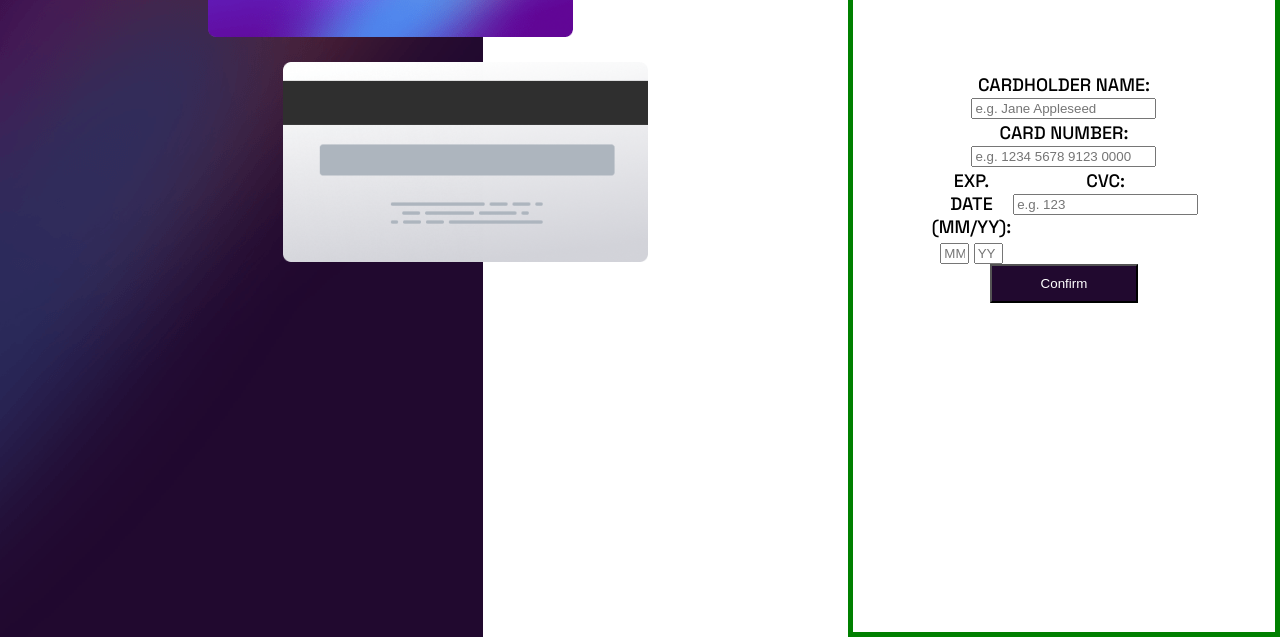
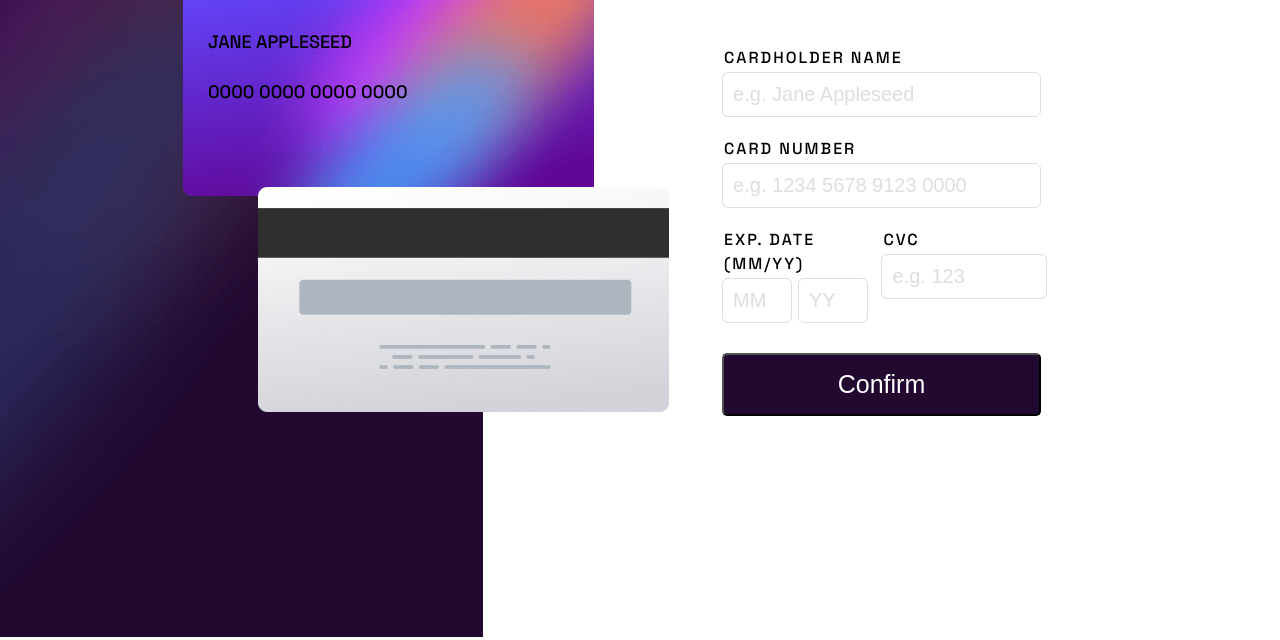
Before and after one commit to rgoncejr33/CardReaderProject, a plain HTML site: page index.html in a window 1280 px wide. Shown: the part 263-903 px from the top of the page. Drawn offline with Linux system fonts and the light colour scheme.

Commit message:
update code to better align with design. Worked on placing text above the card images

```diff
--- a/ProjectCardReader.css
+++ b/ProjectCardReader.css
@@ -20,10 +20,21 @@ body {
 
 label {
     margin: 2px;
+    margin-top: 20px;
 }
 
+input {
+    padding: 10px;
+    border-radius: 6px;
+    border: 1px solid var(--lightGrayishViolet);
+    font-size: 20px;
+}
 input :active {
     border: 5px solid var(--activeInputBorder);
+}
+
+::placeholder {
+    color: var(--lightGrayishViolet);
 }
 
 section {
@@ -34,29 +45,49 @@ section {
     position: relative;
     top: 0;
     left: 0;
+    width: 100%;
 }
 
 #card-front {
     position: relative;
-    top: 100px;
+    top: 175px;
+    left: -300px;
+    height: 225px;
+}
+
+#cardLogo {
+    position: absolute;
+    top: 200px;
     left: -275px;
-    height: 200px;
+    z-index: 1;
+}
+
+#cardNum {
+    position: absolute;
+    top: 325px;
+    left: -275px;
+    z-index: 1;
+}
+
+#cardName {
+    position: absolute;
+    top: 275px;
+    left: -275px;
+    z-index: 1;
 }
 
 #card-back {
     position: absolute;
-    top: 325px;
-    left: -200px;
-    height: 200px;
+    top: 450px;
+    left: -225px;
+    height: 225px;
 }
 
 #form-container {
     display: flex;
     flex-direction: column;
-    justify-content: center;
     align-items: center;
-    border: 5px green solid;
-    text-align: center;
+    justify-content: right;
     width: 100%;
 
 }
@@ -64,31 +95,44 @@ section {
 form {
     display: flex;
     flex-direction: column;
-    align-items: center;
-    justify-content: center;
-    width: 50%;
+    align-items: left;
+    justify-content: left;
+    text-aiign: left;
+    width: 40%;
     font-family: "Space Grotesk";
     font-weight: 500px;
-    font-size: 18px;
+    font-size: 16px;
+    line-height: 1.5;
+    letter-spacing: 2px;
 }
 
 #card-exp-cvc {
     display: flex;
     flex-direction: row;
+    justify-content: space-around;
+    width: 100%;
 }
 
 #card-exp, #card-cvc {
     display: flex;
     flex-direction: column;
+    width: 50%;
 }
 
 button {
     color: var(--white);
     background-color: var(--veryDarkViolet);
-    width: 70%;
-    padding: 10px;
+    width: 100%;
+    padding: 15px;
+    margin-top: 30px;
+    border-radius: 5px;
+    font-size: 25px;
 }
 
 #emonth, #edate {
-    width: 25%;
+    width: 30%;
 }
+
+#cvc {
+    width: 90%;
+}
--- a/index.html
+++ b/index.html
@@ -3,76 +3,53 @@
 <head>
   <meta charset="UTF-8">
   <meta name="viewport" content="width=device-width, initial-scale=1.0"> <!-- displays site properly based on user's device -->
-
   <link rel="icon" type="image/png" sizes="32x32" href="./images/favicon-32x32.png">
-  <link rel="stylesheet" href="/ProjectCardReader.css">
   <link rel="preconnect" href="https://fonts.googleapis.com">
   <link rel="preconnect" href="https://fonts.gstatic.com" crossorigin>
   <link href="https://fonts.googleapis.com/css2?family=Space+Grotesk:wght@500&display=swap" rel="stylesheet">
-
+  <link rel="stylesheet" href="ProjectCardReader.css">
   <title>Frontend Mentor | Interactive card details form</title>
-
-  <!-- Feel free to remove these styles or customise in your own stylesheet 👍 -->
-  <style>
-    .attribution { font-size: 11px; text-align: center; }
-    .attribution a { color: hsl(228, 45%, 44%); }
-  </style>
 </head>
 <body>
   <section>
-      <img id="desktop-background" src="/images/bg-main-desktop.png" alt="Purple gradient background on left side of screen" />
+    <img id="desktop-background" src="images/bg-main-desktop.png" alt="Purple gradient background on left side of screen" />
     <div id="parent">
-        <img id="card-front" src="/images/bg-card-front.png" alt="Front of debit/credit card image" />
-        <img id="card-back" src="/images/bg-card-back.png" alt="Back of debit/credit card image" />
-      </div>
+      <img src="images/card-logo.svg" alt="card logo" id="cardLogo" />
+      <p id="cardNum">0000 0000 0000 0000</p>
+      <p id="cardName">JANE APPLESEED</p>
+      <p id="cardExp">00/00</p>
+      <img id="card-front" src="images/bg-card-front.png" alt="Front of debit/credit card image" />
+      <img id="card-back" src="images/bg-card-back.png" alt="Back of debit/credit card image" />
       <section id="form-container">
         <form>
-        <label for="cname">CARDHOLDER NAME:</label>
+          <label for="cname">CARDHOLDER NAME</label>
           <input type="text" id="cname" name="cname" placeholder="e.g. Jane Appleseed">
-
-        <label for="cnumber">CARD NUMBER:</label>
-        <input type="text" id="cnumber" name="cnumber" placeholder="e.g. 1234 5678 9123 0000">
+          <label for="cnumber">CARD NUMBER</label>
+          <input type="text" id="cnumber" name="cnumber" placeholder="e.g. 1234 5678 9123 0000" size="16">
           <div id="card-exp-cvc">
             <div id="card-exp">
-            <label for="edate">EXP. DATE (MM/YY):</label>
+              <label for="edate">EXP. DATE (MM/YY)</label>
               <div>
-              <input type="text" id="emonth" name="emonth" placeholder="MM">
-              <input type="text" id="edate" name="edate" placeholder="YY">
+                <input type="text" id="emonth" name="emonth" placeholder="MM" size="2">
+                <input type="text" id="edate" name="edate" placeholder="YY" size="2">
               </div>
             </div>
-
-
             <div id="card-cvc">
-            <label for="cvc">CVC:</label>
-            <input type="text" id="cvc" name="cvc" placeholder="e.g. 123">
+              <label for="cvc">CVC</label>
+              <input type="text" id="cvc" name="cvc" placeholder="e.g. 123" size="3">
             </div>
           </div>
           <button type="button">Confirm</button>
         </form>
       </section>
+    </div>
+
   </section>
   0000 0000 0000 0000
   Jane Appleseed
   00/00
 
   000
-
-  Cardholder Name
-  e.g. Jane Appleseed
-
-  Card Number
-  e.g. 1234 5678 9123 0000
-
-  Exp. Date (MM/YY)
-  MM
-  YY
-
-  CVC
-  e.g. 123
-
-  Confirm
-
-  <!-- Completed state start -->
 
   Thank you!
   We've added your card details
```
Lines whose indentation alone changed are shown as unchanged.
